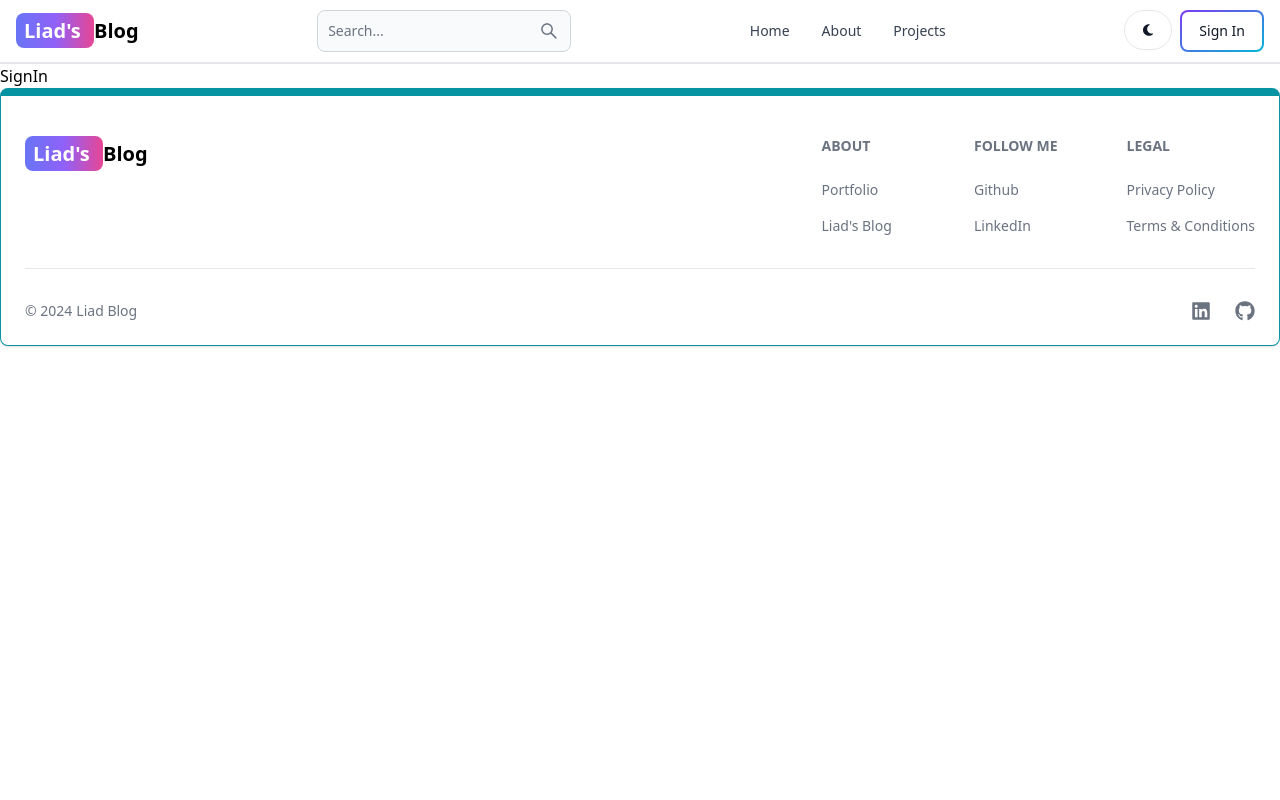
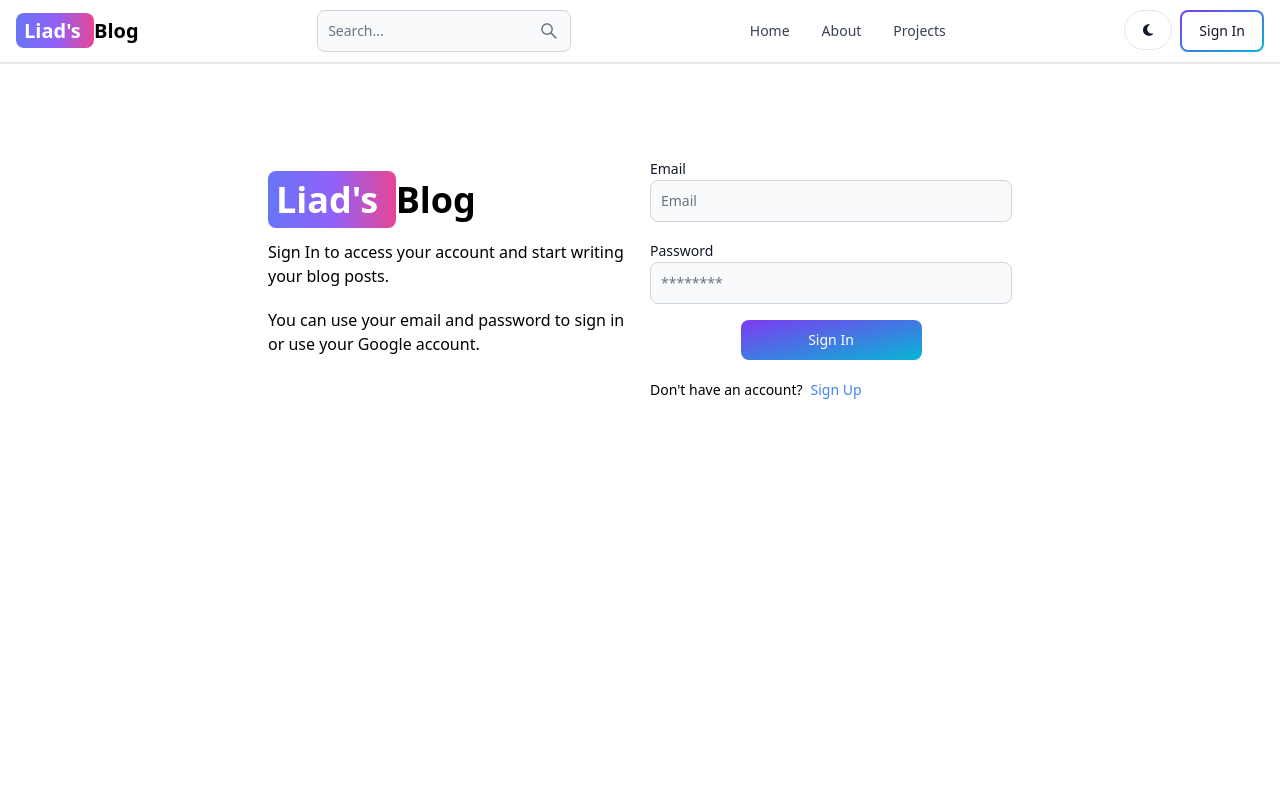
Before and after one commit to LiadOvdat5/Mern-Blog, a React (Vite) app in the folder Client/: page /sign-in in a window 1280 px wide. Shown: the top 800 px of the page. Built offline with nearby package versions, Linux system fonts and the light colour scheme.

Commit message:
Add sign-in functionality to SignIn component

```diff
--- a/Client/src/pages/SignIn.jsx
+++ b/Client/src/pages/SignIn.jsx
@@ -1,9 +1,127 @@
-
+import { useState } from "react";
+import { Alert, Button, Label, Spinner, TextInput } from "flowbite-react";
+import { Link, useNavigate } from "react-router-dom";
 
 function SignIn() {
+  const [formData, setFormData] = useState({});
+  const [errorMessage, setErrorMessage] = useState(null);
+  const [loading, setLoading] = useState(false);
+  const navigate = useNavigate();
+
+  // Keep track of the input fields
+  const handleChange = (e) => {
+    setFormData({ ...formData, [e.target.id]: e.target.value.trim() });
+  };
+
+  // Submit the form
+  const handleSubmit = async (e) => {
+    e.preventDefault();
+
+    if (!formData.email || !formData.password)
+      return setErrorMessage("Please fill in all fields.");
+
+    try {
+      setLoading(true);
+      setErrorMessage(null);
+
+      const res = await fetch("/api/auth/signin", {
+        method: "POST",
+        headers: { "Content-Type": "application/json" },
+        body: JSON.stringify(formData),
+      });
+
+      const data = await res.json();
+      if (data.success === false) return setErrorMessage(data.message);
+
+      setLoading(false);
+      if (res.ok) {
+        navigate("/");
+      }
+    } catch (error) {
+      setErrorMessage(error.message);
+      setLoading(false);
+    }
+  };
+
   return (
-    <div>SignIn</div>
-  )
+    <div className="min-h-screen mt-20">
+      <div className="flex p-3 max-w-3xl mx-auto flex-col md:flex-row md:items-center gap-5">
+        {/* Left */}
+        <div className="flex-1">
+          <Link to="/" className=" font-bold dark:text-white text-4xl">
+            <span
+              className="px-2 py-1 bg-gradient-to-r from-indigo-500
+             via-purple-500 to-pink-500 rounded-lg text-white"
+            >
+              {" "}
+              Liad&apos;s{" "}
+            </span>
+            Blog
+          </Link>
+          <p className="text=sm my-5">
+            Sign In to access your account and start writing your blog posts.
+          </p>
+          <p className="text=sm my-5">
+            You can use your email and password to sign in or use your Google
+            account.
+          </p>
+        </div>
+
+        {/* Right */}
+        <div className="flex-1">
+          <form className="flex flex-col gap-4" onSubmit={handleSubmit}>
+            <div>
+              <Label value="Email" />
+              <TextInput
+                type="email"
+                placeholder="Email"
+                id="email"
+                onChange={handleChange}
+              />
+            </div>
+
+            <div>
+              <Label value="Password" />
+              <TextInput
+                type="password"
+                placeholder="********"
+                id="password"
+                onChange={handleChange}
+              />
+            </div>
+
+            <Button
+              gradientDuoTone="purpleToBlue"
+              className="w-1/2 self-center"
+              type="submit"
+              disabled={loading}
+            >
+              {loading ? (
+                <>
+                  <Spinner size="sm" />
+                  <span className="pl-3">Loading</span>
+                </>
+              ) : (
+                "Sign In"
+              )}
+            </Button>
+          </form>
+
+          <div className="flex gap-2 text-sm mt-5">
+            <span>Don&apos;t have an account?</span>
+            <Link to="/sign-up" className="text-blue-500">
+              Sign Up
+            </Link>
+          </div>
+          {errorMessage && (
+            <Alert className="mt-5" color="failure">
+              {errorMessage}
+            </Alert>
+          )}
+        </div>
+      </div>
+    </div>
+  );
 }
 
-export default SignIn
+export default SignIn;
```
